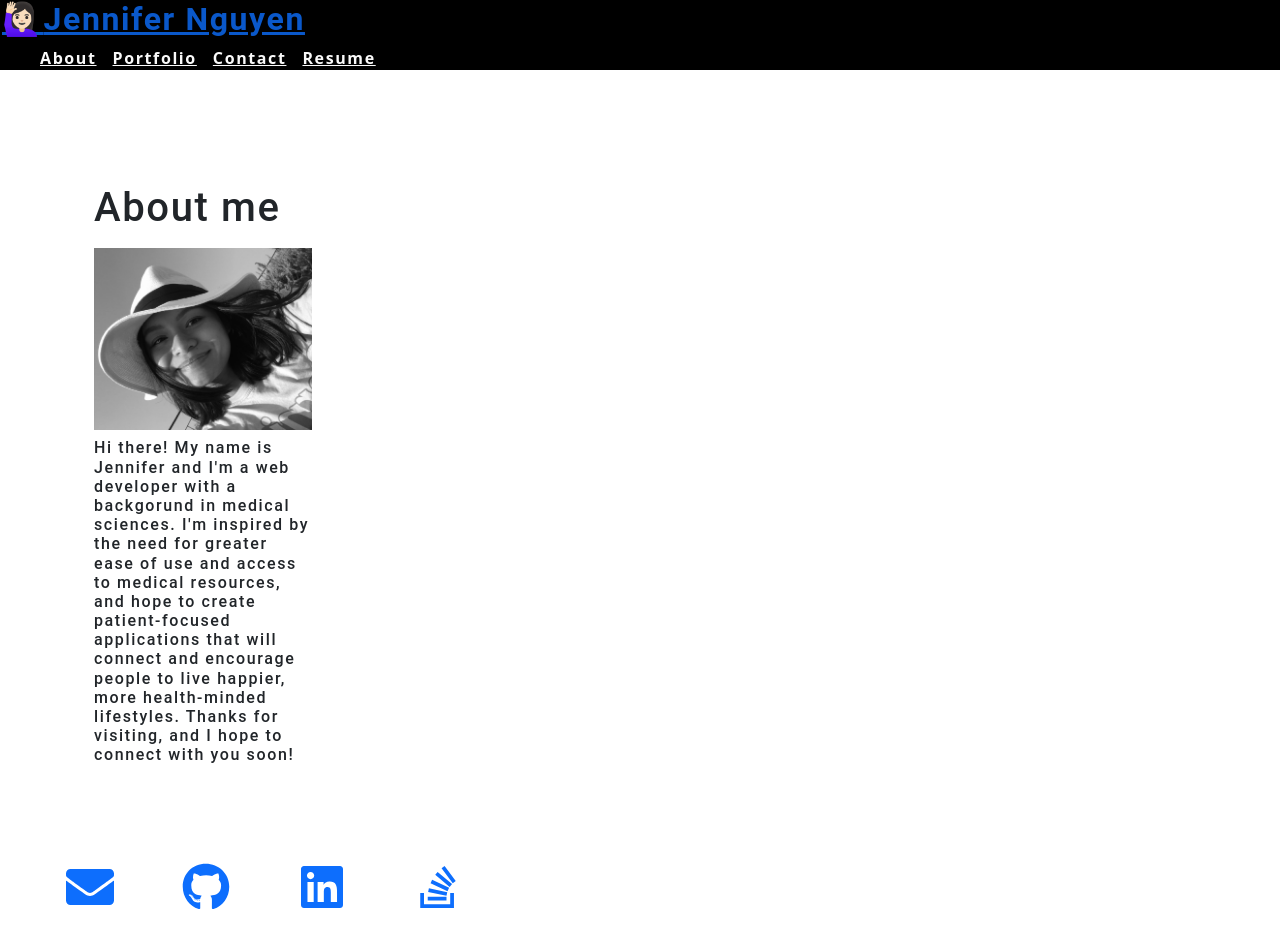
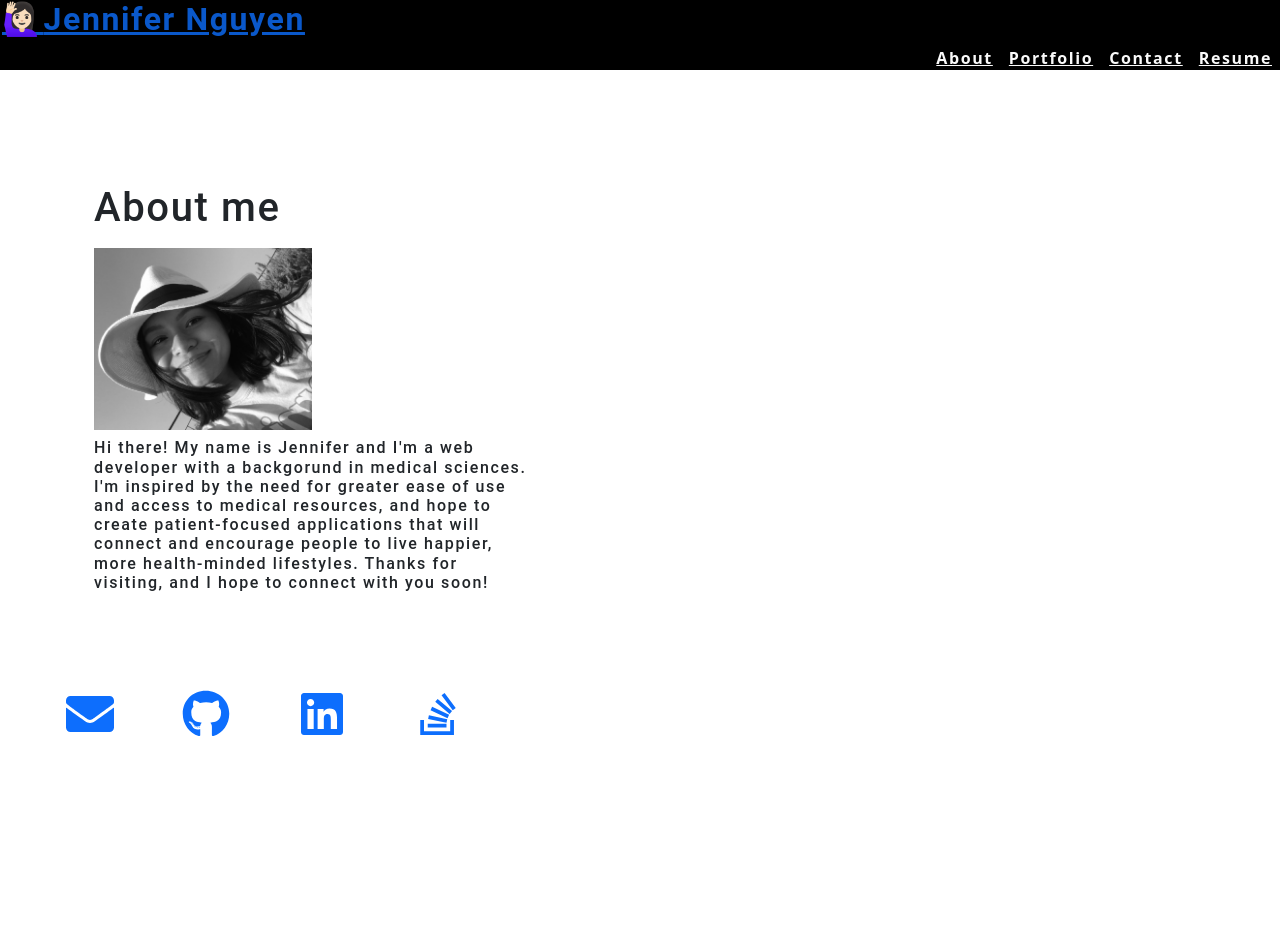
Before and after one commit to njthanhtrang/20.-React-Challenge-React-Portfolio, a React (Create React App) app: page / in a window 1280 px wide. After the commit the page ends 800 px from the top, so only its background shows below. Built offline with nearby package versions, Linux system fonts and the light colour scheme.

Commit message:
even more styles

```diff
--- a/src/components/About/index.js
+++ b/src/components/About/index.js
@@ -6,7 +6,7 @@ function About() {
         <section className="my-5">
             <h1 id="about">About me</h1>
             <img src={PortfolioImage} className="my-2" style={{ width: "20%", alignContent: "flex-start" }} alt="cover" ></img>
-            <h6 style={{ width: "20%", alignItems: "center" }} id="about">Hi there! My name is Jennifer and I'm a web developer with a backgorund in medical sciences. I'm inspired by the need for greater ease of use and access to medical resources, and hope to create patient-focused applications that will connect and encourage people to live happier, more health-minded lifestyles. Thanks for visiting, and I hope to connect with you soon!</h6>
+            <h6 style={{ width: "40%", alignItems: "center" }} id="about">Hi there! My name is Jennifer and I'm a web developer with a backgorund in medical sciences. I'm inspired by the need for greater ease of use and access to medical resources, and hope to create patient-focused applications that will connect and encourage people to live happier, more health-minded lifestyles. Thanks for visiting, and I hope to connect with you soon!</h6>
         </section>
     );
 }
--- a/src/components/Footer/index.js
+++ b/src/components/Footer/index.js
@@ -4,9 +4,9 @@ import { FaGithub, FaEnvelope, FaLinkedin, FaStackOverflow } from "react-icons/f
 
 function Footer() {
   return (
-    <IconContext.Provider value={{ size:"3em", style : { marginLeft: "4rem", marginBottom: "2rem", alignItems:"center"} }}>
+    <IconContext.Provider value={{ size:"3em", style: { marginLeft: "4rem", marginBottom: "2rem" } }}>
     <footer>
-      <div>
+      <div style={{ justifyContent: "space-evenly"}}>
         <a href="mailto:njthanhtrang@gmail.com">
           <FaEnvelope />
         </a>
--- a/src/components/Navigation/index.js
+++ b/src/components/Navigation/index.js
@@ -4,7 +4,7 @@ function Nav(props) {
   return (
     <header>
       <nav>
-        <ul className="flex-row">
+        <ul className="flex-row" style={{ justifyContent: "flex-end"}}>
           {/* <li className="mx-2">
             <a href="#about">
               About me
```
